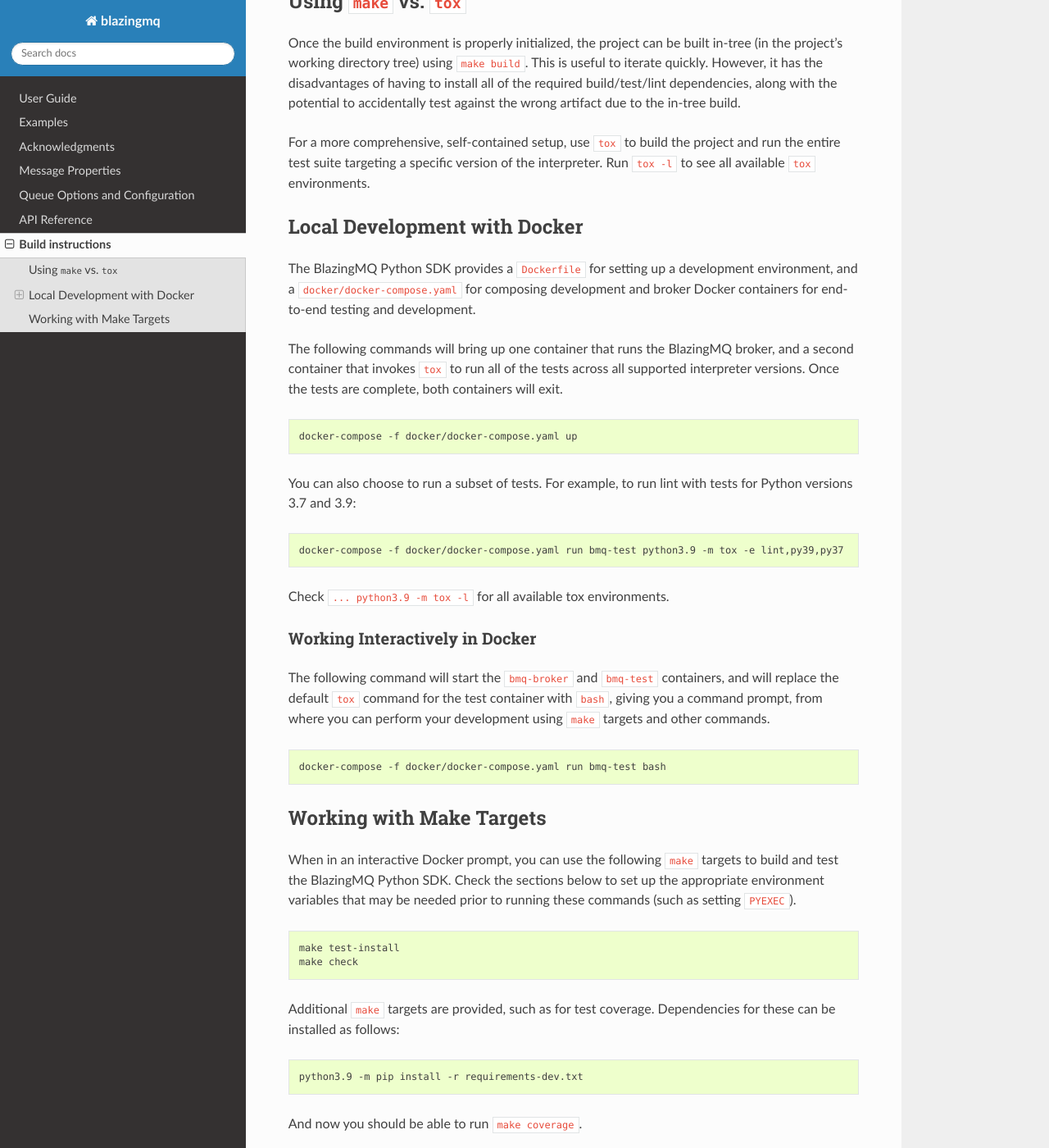
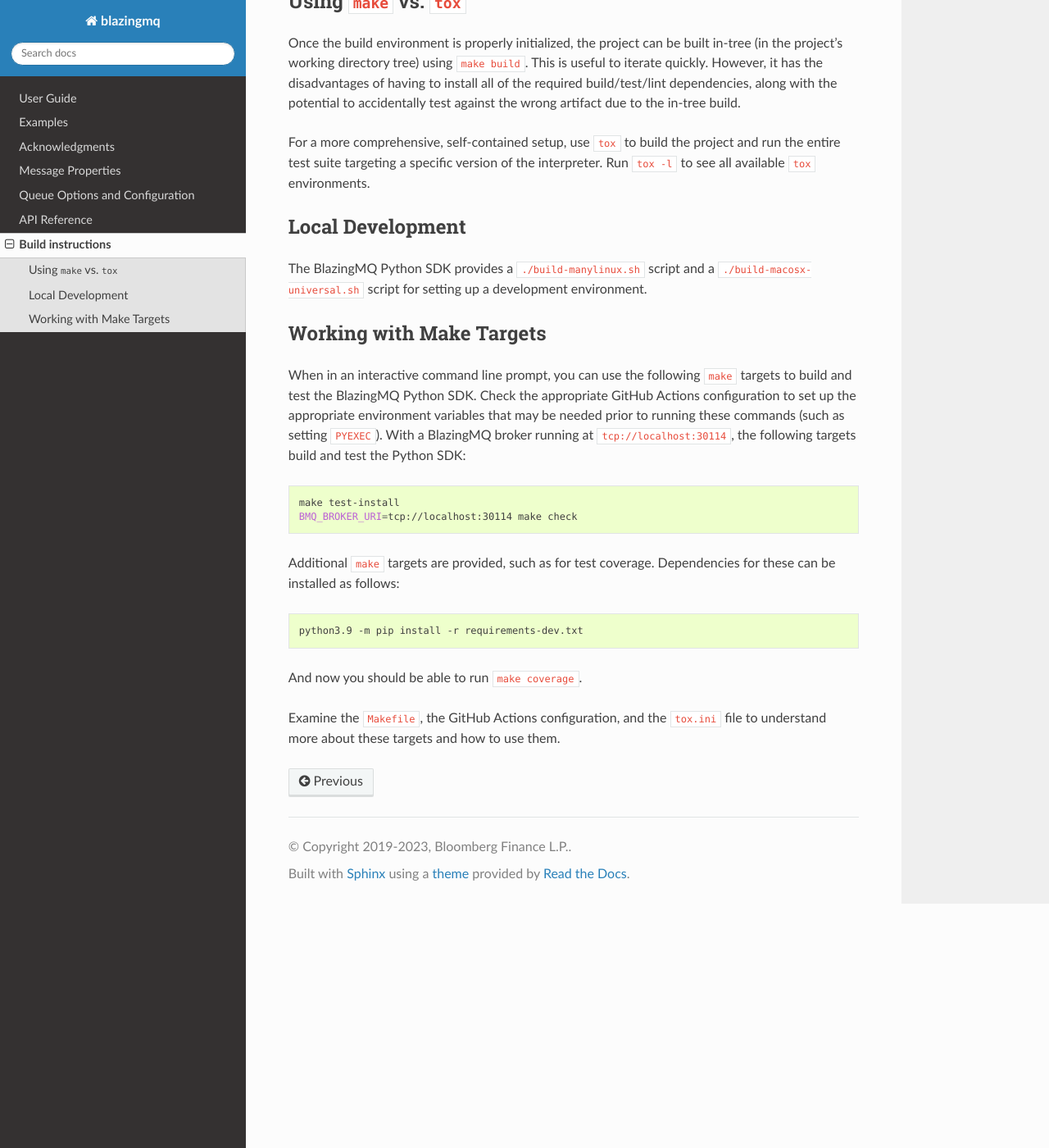
Before and after one commit to bloomberg/blazingmq-sdk-python, a Sphinx documentation site: the page built from docs/BUILD.md, in a window 1280 px wide and 1400 px high, scrolled down 466 px. Shown: the whole window at 82% size. Built offline with Sphinx 7.4.7 and the Read the Docs theme 2.0.0, drawn with Linux system fonts in a browser that asks for light colours; the version number could not be read and is left out.

Commit message:
docs: Update `BUILD.md` to match deployed docs
This patch removes references to a Docker build process.  We eventually want to
provide this, but it will depend on a better way of distributing BlazingMQ
broker Docker images.

Signed-off-by: Patrick M. Niedzielski <patrick@pniedzielski.net>

````diff
--- a/docs/BUILD.md
+++ b/docs/BUILD.md
@@ -26,52 +26,23 @@ For a more comprehensive, self-contained setup, use `tox` to build the project
 and run the entire test suite targeting a specific version of the interpreter.
 Run `tox -l` to see all available `tox` environments.
 
-## Local Development with Docker
+## Local Development
 
-The BlazingMQ Python SDK provides a `Dockerfile` for setting up a
-development environment, and a `docker/docker-compose.yaml` for
-composing development and broker Docker containers for end-to-end
-testing and development.
-
-The following commands will bring up one container that runs the
-BlazingMQ broker, and a second container that invokes `tox` to run all of the tests
-across all supported interpreter versions. Once the tests are complete,
-both containers will exit.
-
-```shell
-docker-compose -f docker/docker-compose.yaml up
-```
-
-You can also choose to run a subset of tests. For example, to
-run lint with tests for Python versions 3.7 and 3.9:
-
-```shell
-docker-compose -f docker/docker-compose.yaml run bmq-test python3.9 -m tox -e lint,py39,py37
-```
-
-Check `... python3.9 -m tox -l` for all available tox environments.
-
-### Working Interactively in Docker
-
-The following command will start the `bmq-broker` and `bmq-test`
-containers, and will replace the default `tox` command for the test container
-with `bash`, giving you a command prompt, from where you can perform your development
-using `make` targets and other commands.
-
-```shell
-docker-compose -f docker/docker-compose.yaml run bmq-test bash
-```
+The BlazingMQ Python SDK provides a `./build-manylinux.sh` script and a
+`./build-macosx-universal.sh` script for setting up a development environment.
 
 ## Working with Make Targets
 
-When in an interactive Docker prompt, you can use the following `make`
+When in an interactive command line prompt, you can use the following `make`
 targets to build and test the BlazingMQ Python SDK. Check the
-sections below to set up the appropriate environment variables that may be
-needed prior to running these commands (such as setting `PYEXEC`).
+appropriate GitHub Actions configuration to set up the appropriate environment
+variables that may be needed prior to running these commands (such as setting
+`PYEXEC`).  With a BlazingMQ broker running at `tcp://localhost:30114`, the
+following targets build and test the Python SDK:
 
 ```shell
 make test-install
-make check
+BMQ_BROKER_URI=tcp://localhost:30114 make check
 ```
 
 Additional `make` targets are provided, such as for test coverage.
````
